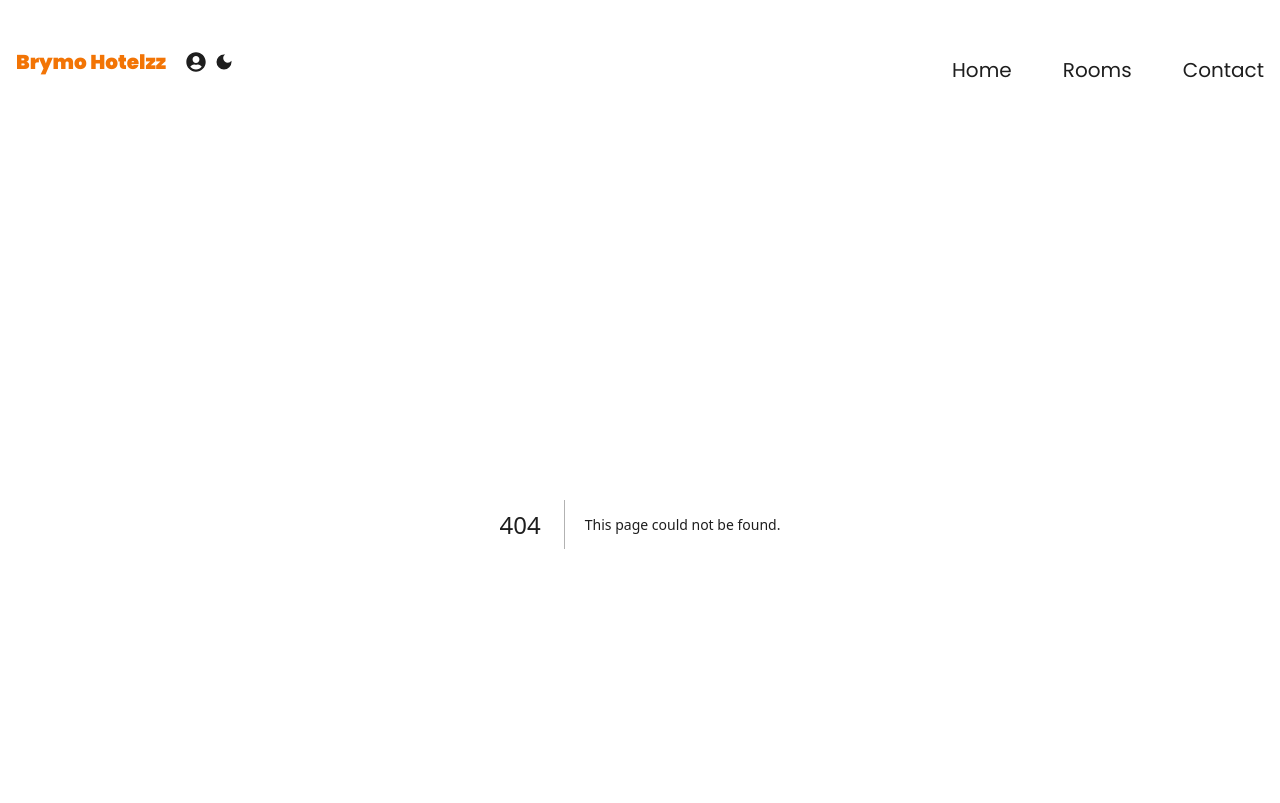
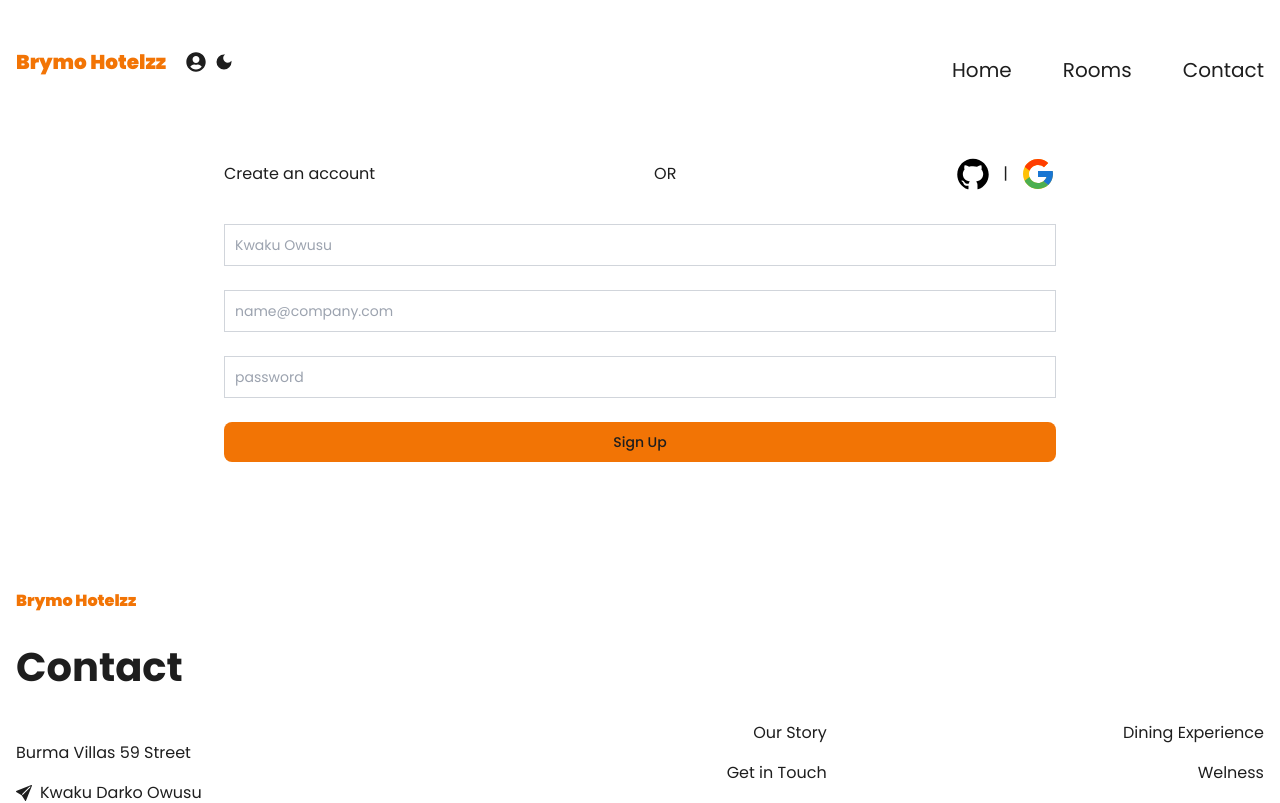
Before and after one commit to Brymo07/hotel-management, a Next.js app: page /auth in a window 1280 px wide. Before the commit this address had no page. Shown: the top 803 px of the page. Built offline with nearby package versions, Linux system fonts and the light colour scheme.

Commit message:
create sign up and login form

```diff
--- /dev/null
+++ b/src/app/auth/page.tsx
@@ -0,0 +1,75 @@
+'use client'
+
+import { ChangeEvent, useState } from "react";
+import { AiFillGithub } from "react-icons/ai"
+import { FcGoogle } from "react-icons/fc"
+
+const defaultFormData = {
+    email: '',
+    name: '',
+    password: '',
+};
+
+const Auth = () => {
+  const [formData, setFormData] = useState(defaultFormData);
+
+  const inputStyles = 'border border-gray-300 sm:text-sm text-black rounded:lg block w-full p-2.5 focus:outline-none';
+
+  const handleInputChnage = (event: ChangeEvent<HTMLInputElement>) => {
+    const { name, value } = event.target;
+    setFormData({ ...formData, [name]: value});
+  };
+
+  return (
+    <section className="container mx-auto">
+      <div className="p-6 space-y-4 md:space-y-6 sm:p-8 w-80 md:w-[70%] mx-auto">
+        <div className="flex mb-8 flex-col md:flex-row items-center justify-between">
+            <h1 className="text-xt fold-bold leading-right tracking-right md:text=2xt">
+                Create an account
+                </h1>
+                <p>OR</p>
+                <span className="inline-flex items-center">
+                    <AiFillGithub className="mr-3 text-4xl cursor-pointer text-black dark:text-white" /> |
+                    <FcGoogle className="ml-3 text-4xl cursor-pointer" />
+                </span>
+        </div>
+
+        <form className="space-y-4 md:space-y-6">
+            <input
+             type="text"
+             name="name"
+             placeholder="Kwaku Owusu"
+             required className={inputStyles}
+             value={formData.name}
+             onChange={handleInputChnage}
+             />
+            <input
+             type="email"
+             name="email"
+             placeholder="name@company.com"
+             required
+             className={inputStyles}
+             value={formData.email}
+             onChange={handleInputChnage}
+             />
+            <input
+             type="password"
+             name="passowrd"
+             placeholder="password"
+             required minLength={6}
+             className={inputStyles}
+             value={formData.password}
+             onChange={handleInputChnage}
+             />
+            <button type="submit" className="w-full bg-tertiary-dark focus:outline-none font-medium rounded-lg text-sm px-5 py-2.5 text-center">
+                Sign Up
+            </button>
+        </form>
+
+        <button className="text-blue-700 underline"></button>
+      </div>
+    </section>
+    );
+};
+
+export default Auth
```
